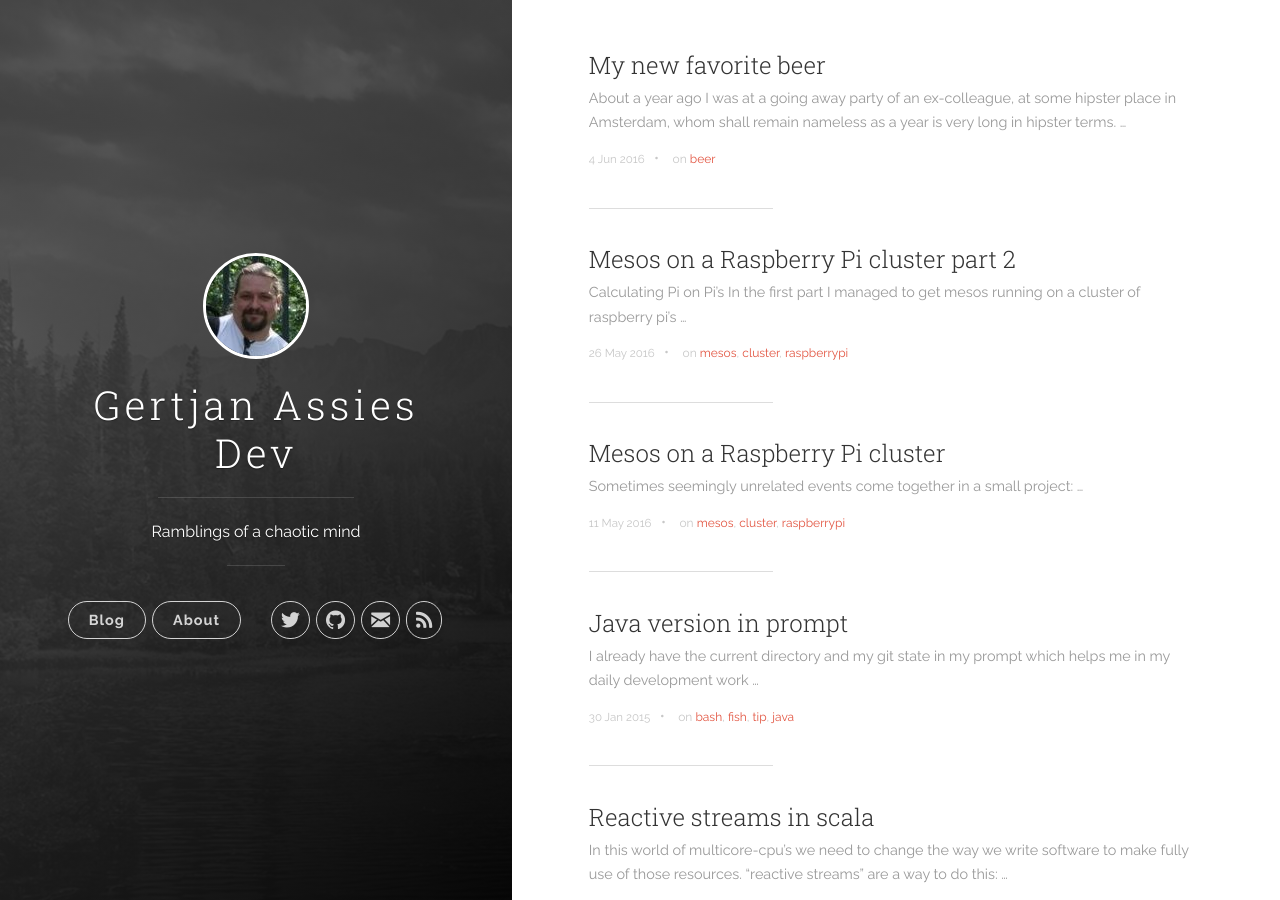
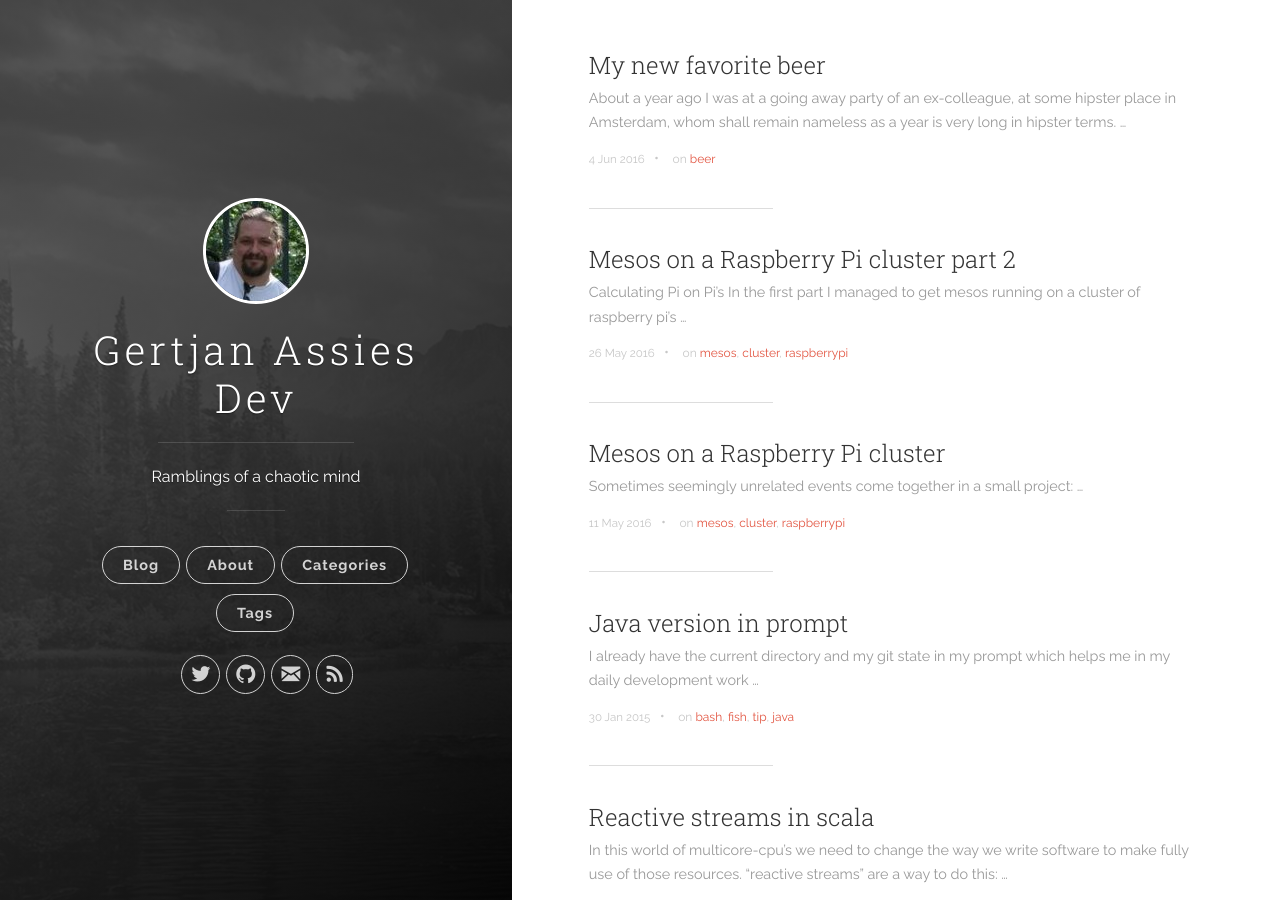
Before and after one commit to gertjana/gertjana.github.io, a Jekyll site: the page built from index.html, in a window 1280 px wide and 900 px high. Built offline with Jekyll 4.4.1, drawn with Linux system fonts in a browser that asks for light colours; the list of posts is cut into pages by our own code.

Commit message:
added links to categories and tags

```diff
--- a/_includes/header.html
+++ b/_includes/header.html
@@ -22,9 +22,11 @@
             <ul class="navigation">
               <li class="navigation__item"><a href="{{ site.baseurl }}/" title="link to {{ site.title }} blog" class="blog-button">Blog</a></li>
               <li class="navigation__item"><a href="{{ site.baseurl }}/about" title="link to {{ site.title }} About" class="blog-button">About</a></li>
+              <li class="navigation__item"><a href="{{ site.baseurl }}/categories" title="link to {{ site.title }} Categories" class="blog-button">Categories</a></li>
+              <li class="navigation__item"><a href="{{ site.baseurl }}/tags" title="link to {{ site.title }} Tags" class="blog-button">Tags</a></li>
             </ul>
           </nav>
-
+          <br/>
           <nav class="cover-navigation navigation--social">
             <ul class="navigation">
 
```
